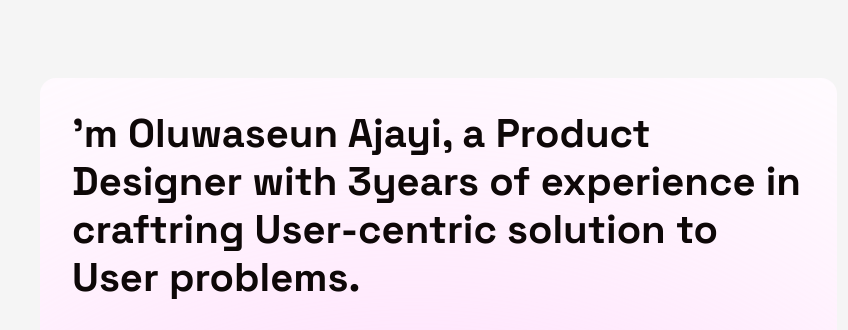
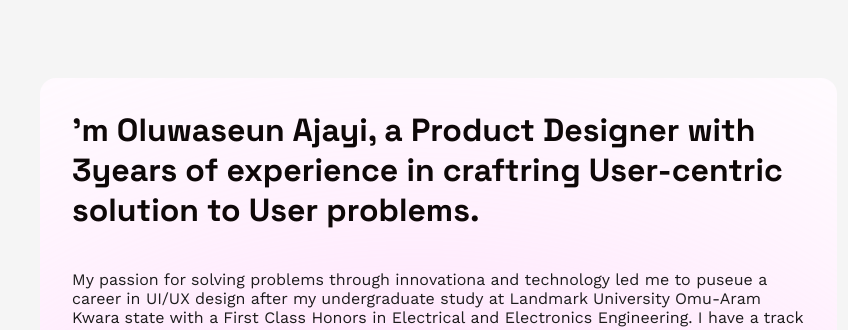
Before and after one commit to oluwaseunajayi/Portfoilo-project, a plain HTML site: page index.html in a window 1280 px wide. Shown: the part 108-438 px from the top of the page, 0-848 px from the left. Drawn offline with nearby package versions, Linux system fonts and the light colour scheme; grey boxes are pictures that could not be loaded.

Commit message:
Update style.css

```diff
--- a/style.css
+++ b/style.css
@@ -124,8 +124,8 @@ p{
 .header-text h1{
     width: fit-content;
     height: auto;
-    font-size: 2.5rem;
-    line-height: 3rem;
+    font-size: 2rem;
+    line-height: 2.5rem;
     font-weight: bold;
     color: #0E0808;
 
```
